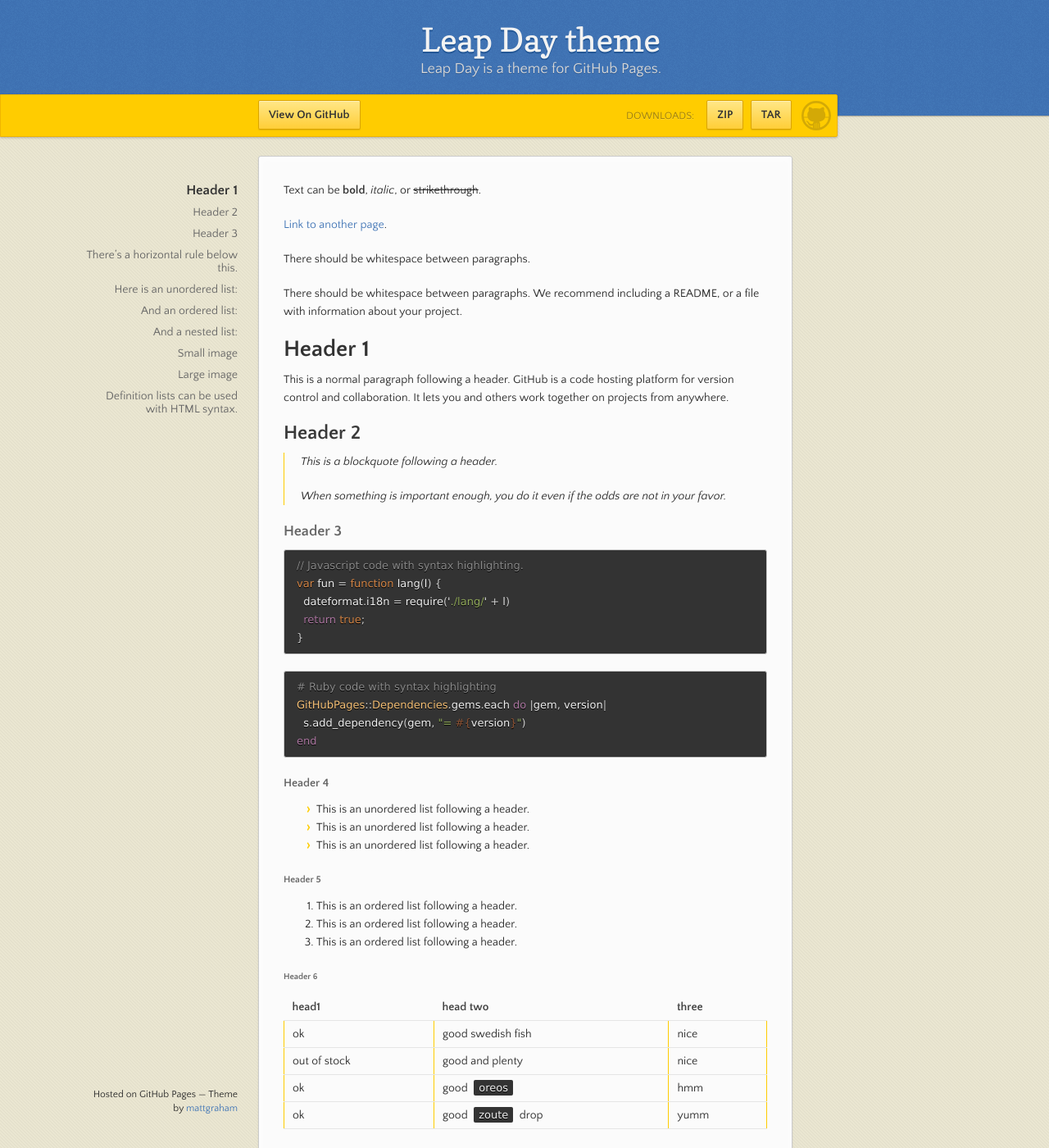
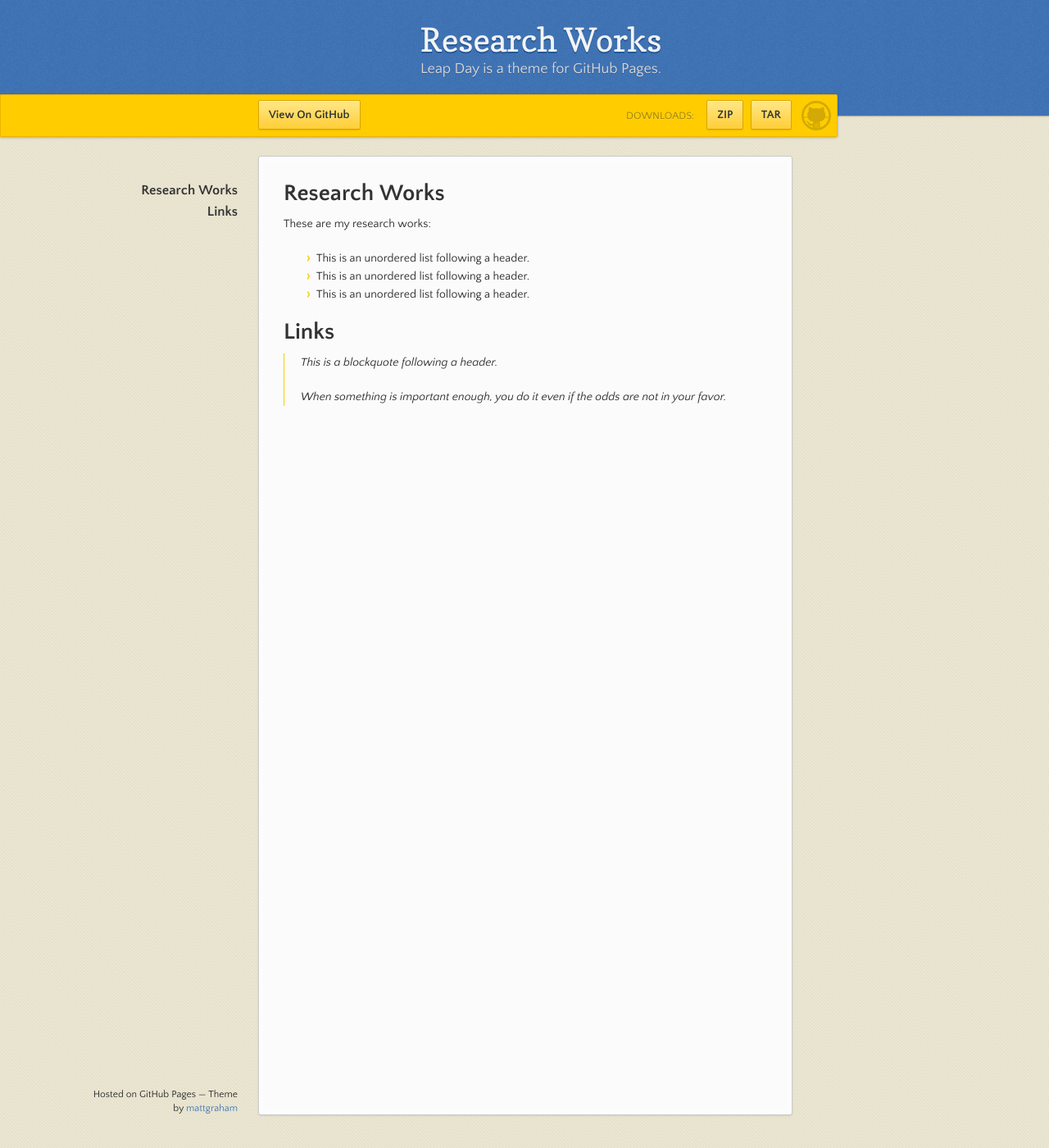
Before and after one commit to IvanComp/IvanComp.github.io, a Jekyll site: the page built from index.md, in a window 1280 px wide and 1400 px high. Shown: the whole window at 82% size. Built offline with Jekyll 4.4.1, drawn with Linux system fonts in a browser that asks for light colours; our own code applies the rules of GitHub Pages for plain Markdown files; some of the changed text lies outside the part shown.

Commit message:
Changed the homepage

````diff
--- a/index.md
+++ b/index.md
@@ -2,122 +2,16 @@
 layout: default
 ---
 
-Text can be **bold**, _italic_, or ~~strikethrough~~.
+# **Research Works**
 
-[Link to another page](./another-page.html).
-
-There should be whitespace between paragraphs.
-
-There should be whitespace between paragraphs. We recommend including a README, or a file with information about your project.
-
-# Header 1
-
-This is a normal paragraph following a header. GitHub is a code hosting platform for version control and collaboration. It lets you and others work together on projects from anywhere.
-
-## Header 2
-
-> This is a blockquote following a header.
->
-> When something is important enough, you do it even if the odds are not in your favor.
-
-### Header 3
-
-```js
-// Javascript code with syntax highlighting.
-var fun = function lang(l) {
-  dateformat.i18n = require('./lang/' + l)
-  return true;
-}
-```
-
-```ruby
-# Ruby code with syntax highlighting
-GitHubPages::Dependencies.gems.each do |gem, version|
-  s.add_dependency(gem, "= #{version}")
-end
-```
-
-#### Header 4
+These are my research works:
 
 *   This is an unordered list following a header.
 *   This is an unordered list following a header.
 *   This is an unordered list following a header.
 
-##### Header 5
+# Links
 
-1.  This is an ordered list following a header.
-2.  This is an ordered list following a header.
-3.  This is an ordered list following a header.
-
-###### Header 6
-
-| head1        | head two          | three |
-|:-------------|:------------------|:------|
-| ok           | good swedish fish | nice  |
-| out of stock | good and plenty   | nice  |
-| ok           | good `oreos`      | hmm   |
-| ok           | good `zoute` drop | yumm  |
-
-### There's a horizontal rule below this.
-
-* * *
-
-### Here is an unordered list:
-
-*   Item foo
-*   Item bar
-*   Item baz
-*   Item zip
-
-### And an ordered list:
-
-1.  Item one
-1.  Item two
-1.  Item three
-1.  Item four
-
-### And a nested list:
-
-- level 1 item
-  - level 2 item
-  - level 2 item
-    - level 3 item
-    - level 3 item
-- level 1 item
-  - level 2 item
-  - level 2 item
-  - level 2 item
-- level 1 item
-  - level 2 item
-  - level 2 item
-- level 1 item
-
-### Small image
-
-![Octocat](https://github.githubassets.com/images/icons/emoji/octocat.png)
-
-### Large image
-
-![Branching](https://guides.github.com/activities/hello-world/branching.png)
-
-
-### Definition lists can be used with HTML syntax.
-
-<dl>
-<dt>Name</dt>
-<dd>Godzilla</dd>
-<dt>Born</dt>
-<dd>1952</dd>
-<dt>Birthplace</dt>
-<dd>Japan</dd>
-<dt>Color</dt>
-<dd>Green</dd>
-</dl>
-
-```
-Long, single-line code blocks should not wrap. They should horizontally scroll if they are too long. This line should be long enough to demonstrate this.
-```
-
-```
-The final element.
-```
+> This is a blockquote following a header.
+>
+> When something is important enough, you do it even if the odds are not in your favor.
````
